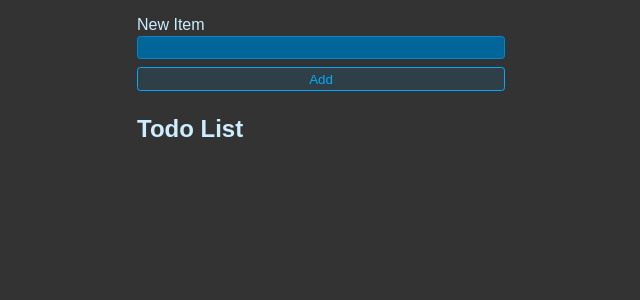
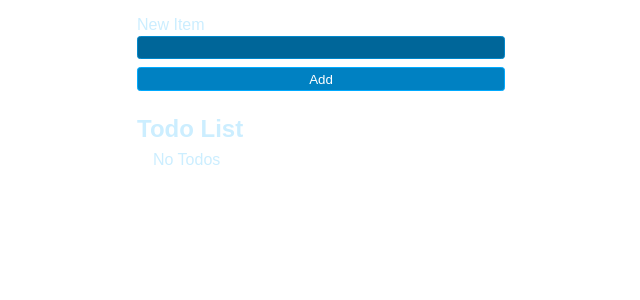
Before and after one commit to da-nn-yy/DanyReactToDo, a React (Vite) app: page / in a window 1280 px wide. Shown: the top 300 px of the page, without its empty margins (319-959 px from the left). Built offline with nearby package versions, Linux system fonts and the light colour scheme.

Commit message:
modified: APP.jsx and edit styling

```diff
--- a/src/App.jsx
+++ b/src/App.jsx
@@ -29,7 +29,7 @@ export default function App() {
     })
   }
 
-  const deleteTodo =(id) => {
+  const deleteTodo = (id) => {
     setTodos(currentTodos => {
       return(currentTodos.filter(todo => todo.id != id))
     })
@@ -50,6 +50,7 @@ export default function App() {
     </form>
     <h1 className="header">Todo List</h1>
     <ul className="list">
+      {todos.length === 0 && "No Todos"}
       {todos.map(todo => {
         return (
         <li key={todo.id}>
@@ -58,7 +59,10 @@ export default function App() {
           onChange={e => toggleTodo(todo.id, e.target.checked)}/>
           {todo.title}
         </label>
-        <button onClick={() => deleteTodo(todo.id)} className="btn btn-delete">Delete</button>
+        <button onClick={() => deleteTodo(todo.id)}
+          className="btn btn-delete">
+          Delete
+        </button>
       </li>
         )
       })}
--- a/src/styles.css
+++ b/src/styles.css
@@ -4,7 +4,7 @@
 }
 
 body {
-  background: #333;
+  background-color: linear-gradient(rgb(156, 238, 231), rgb(155,173,255));
   color: hsl(200, 100%, 90%);
   max-width: 400px;
   padding: 1rem;
@@ -24,9 +24,9 @@ body {
 }
 
 .btn {
-  background: hsl(200, 100%, 50%, 0.1);
+  background: rgb(0, 129, 194);
   border: 1px solid hsl(200, 100%, 50%);
-  color: hsl(200, 100%, 50%);
+  color: hsl(0, 0%, 100%);
   padding: 0.25em 0.5em;
   border-radius: 0.25em;
   cursor: pointer;
@@ -35,7 +35,7 @@ body {
 
 .btn:hover,
 .btn:focus-visible {
-  background: hsl(200, 100%, 50%, 0.2);
+  opacity: 0.5;
 }
 
 .btn.btn-delete {
```
